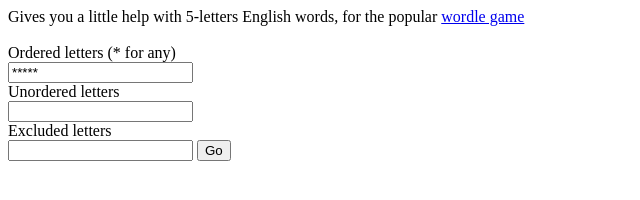
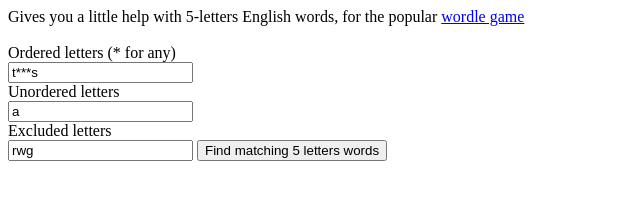
Before and after one commit to chrix-3E8/funsciencewithyourcomputer, a plain HTML site: page wordle-helper/wordle.html in a window 1280 px wide. Shown: the whole page, without its empty margins (0-640 px from the left). Drawn offline with Linux system fonts and the light colour scheme.

Commit message:
Update wordle.html

```diff
--- a/wordle-helper/wordle.html
+++ b/wordle-helper/wordle.html
@@ -4,12 +4,12 @@
     <div>Gives you a little help with 5-letters English words, for the popular <a href="https://www.powerlanguage.co.uk/wordle/">wordle game</a></div>
     <br>
     <div>Ordered letters (* for any)</div>
-    <input type="text" id="ordered" value="*****"></input>
+    <input type="text" id="ordered" value="t***s"></input>
     <div>Unordered letters</div>
-    <input type="text" id="unordered"></input>
+    <input type="text" id="unordered" value="a"></input>
     <div>Excluded letters</div>
-    <input type="text" id="excluded"></input>
-    <button onclick="search()">Go</button>
+    <input type="text" id="excluded" value="rwg"></input>
+    <button onclick="search()">Find matching 5 letters words</button>
     <div id="result"></div>
 </body>
 <script>
```
